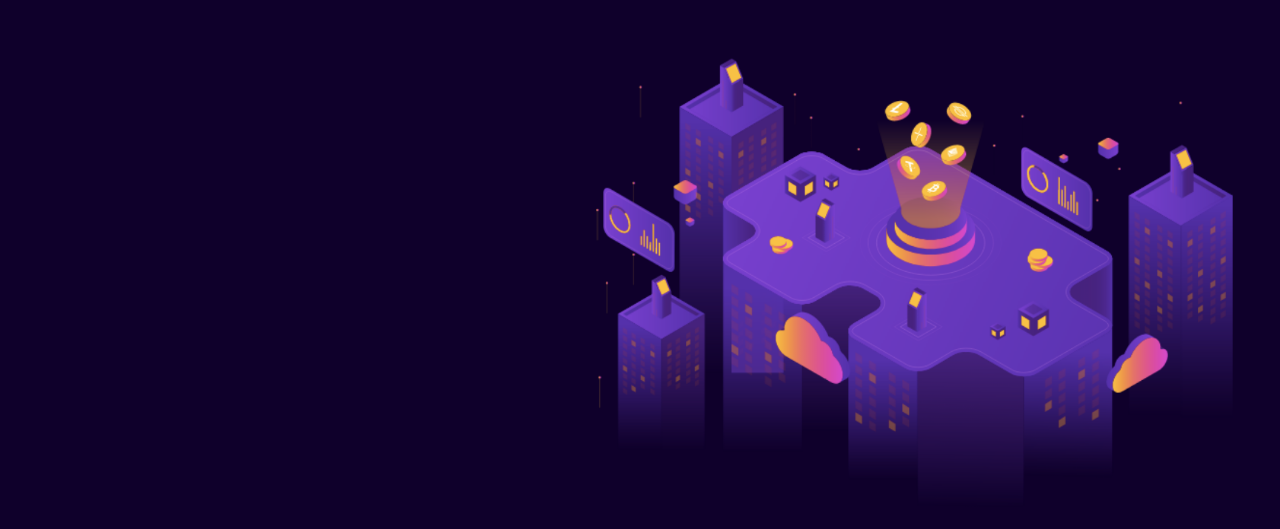
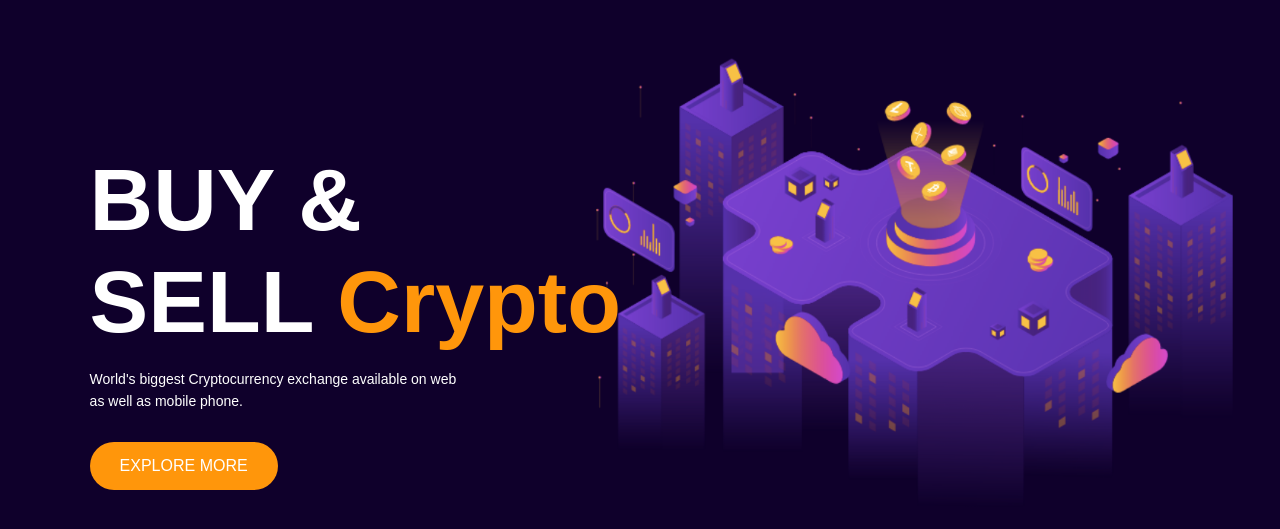
Before and after one commit to shruticl-03/Cryptocurrency, a plain HTML site: page index.html in a window 1280 px wide. Shown: the part 71-600 px from the top of the page. Drawn offline with Linux system fonts and the light colour scheme.

Commit message:
added heading and paragraph and css for that

```diff
--- a/index.html
+++ b/index.html
@@ -1,11 +1,13 @@
 <!DOCTYPE html>
 <html lang="en">
+
 <head>
     <meta charset="UTF-8">
     <meta name="viewport" content="width=device-width, initial-scale=1.0">
     <title>Cryptocurrency</title>
     <link rel="stylesheet" href="style.css">
 </head>
+
 <body>
     <div class="container">
         <nav>
@@ -18,8 +20,15 @@
             </ul>
             <a href="#" class="btn">EN</a>
         </nav>
+
+        <div class="content">
+            <h1>BUY & <br>SELL <span>Crypto</span></h1>
+            <p>World's biggest Cryptocurrency exchange available on web <br> as well as mobile phone.</p>
+            <a href="#" class="btn">EXPLORE MORE</a>
+        </div>
     </div>
 
 
 </body>
+
 </html>
--- a/style.css
+++ b/style.css
@@ -4,7 +4,7 @@
   box-sizing: border-box;
   font-family: "poppins", sans-serif;
 }
-.container{
+.container {
   width: 100%;
   height: 100vh;
   background-image: url(images/background.png);
@@ -13,31 +13,54 @@
   padding: 0 7%;
   color: #fff;
 }
-nav{
+nav {
   width: 100%;
   padding: 20px 0;
   display: flex;
   align-items: center;
 }
-.logo{
+.logo {
   width: 50px;
   cursor: pointer;
 }
-nav ul{
+nav ul {
   flex: 1;
 }
-nav ul li{
+nav ul li {
   display: inline-block;
   margin: 10px 20px;
 }
-nav ul li a{
+nav ul li a {
   color: #fff;
   text-decoration: none;
 }
-nav .btn{
+nav .btn {
   color: #fff;
   text-decoration: none;
   border: 1px solid #fff;
   padding: 10px 30px;
   border-radius: 20px;
 }
+.content {
+  margin-top: 12%;
+}
+.content h1 {
+  font-size: 88px;
+  margin-bottom: 15px;
+}
+.content h1 span {
+  color: #ff960b;
+}
+.content p {
+  line-height: 22px;
+  font-size: 14px;
+}
+.content .btn {
+  display: inline-block;
+  margin-top: 30px;
+  background: #ff960b;
+  color: #fff;
+  text-decoration: none;
+  padding: 15px 30px;
+  border-radius: 30px;
+}
```
Lines whose indentation alone changed are shown as unchanged.
